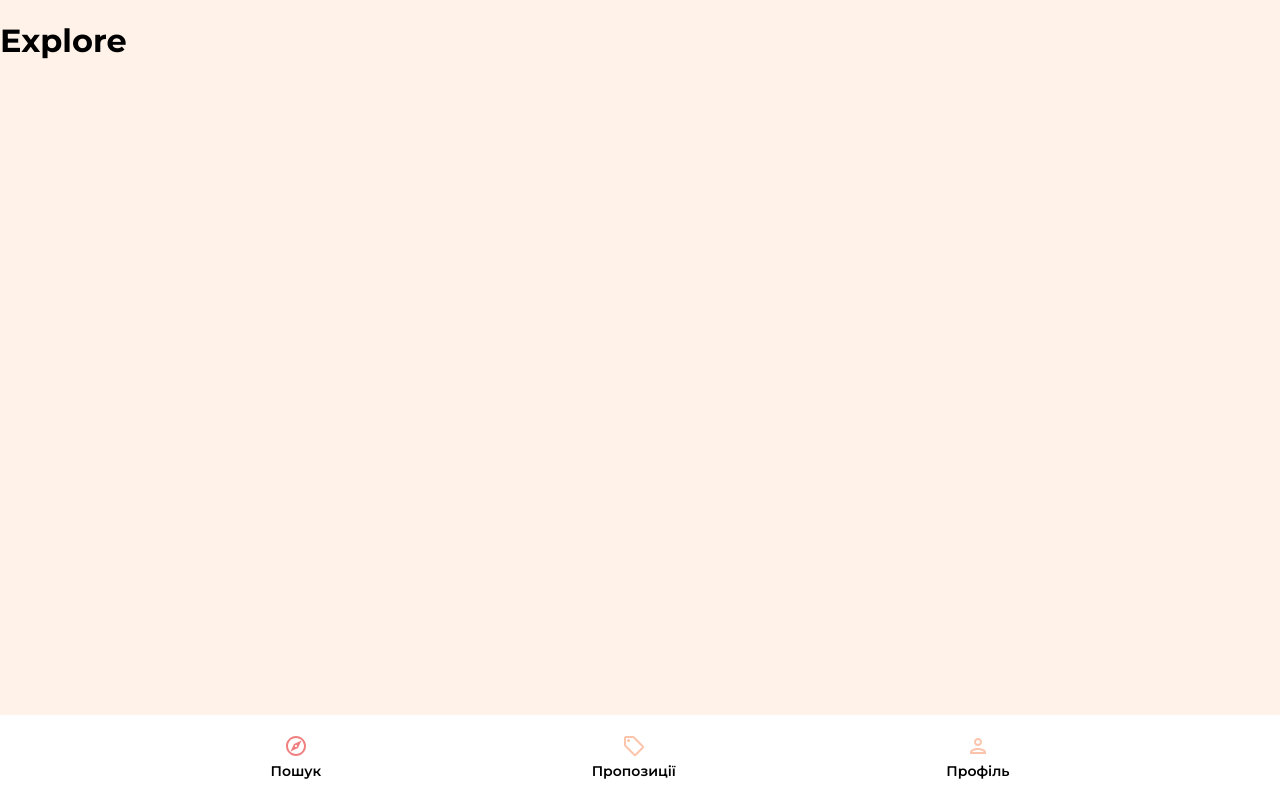
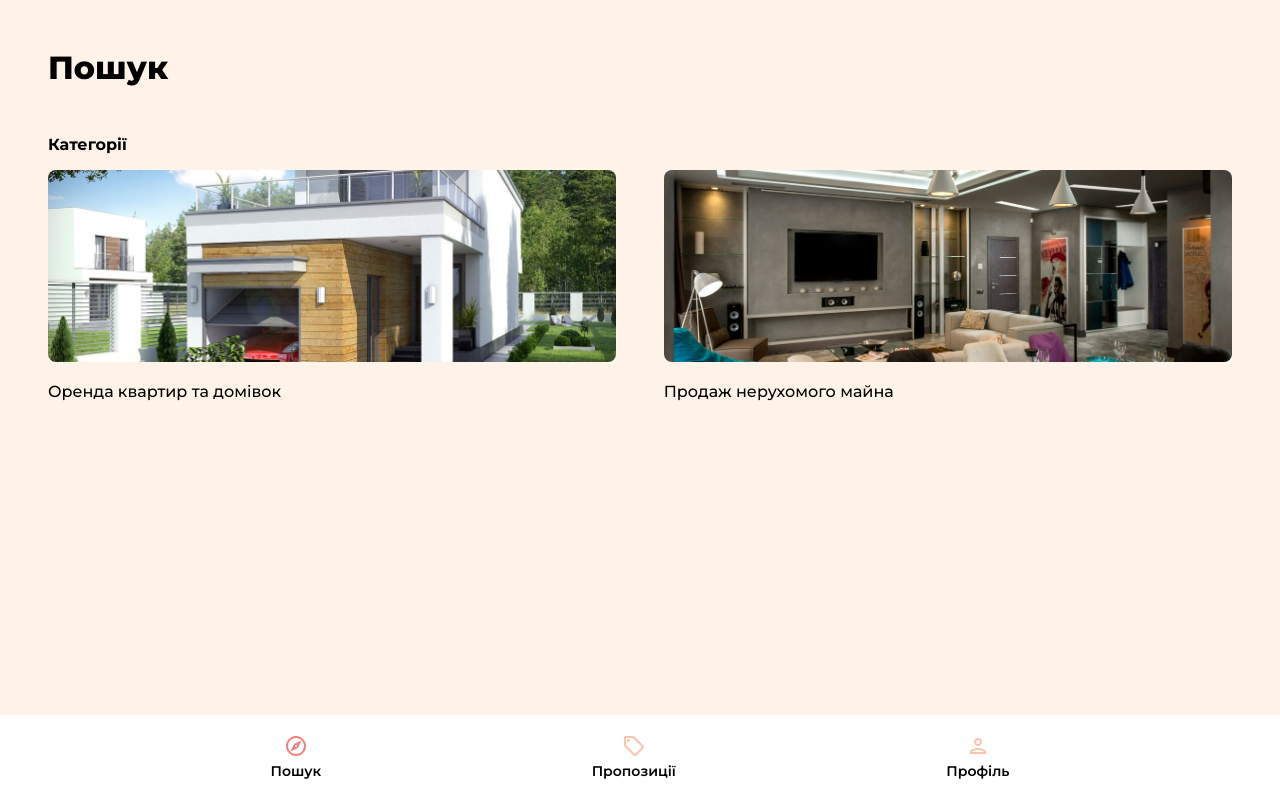
Before and after one commit to Nevskayad/real-estate, a React (Create React App) app: page / in a window 1280 px wide. Built offline with nearby package versions, Linux system fonts and the light colour scheme.

Commit message:
Start working on the explore page

```diff
--- a/src/App.js
+++ b/src/App.js
@@ -5,6 +5,7 @@ import Navbar from './components/Navbar';
 import PrivateRoute from './components/PrivateRoute';
 import Explore from './pages/Explore';
 import Offers from './pages/Offers';
+import Category from './pages/Category';
 import Profile from './pages/Profile';
 import SignIn from './pages/SignIn';
 import ForgotPassword from './pages/ForgotPassword';
@@ -17,6 +18,7 @@ function App() {
         <Routes>
           <Route path="/" element={<Explore />} />
           <Route path="/offers" element={<Offers />} />
+          <Route path="/category/:categoryName" element={<Category />} />
           <Route path="/profile" element={<PrivateRoute />}>
             <Route path="/profile" element={<Profile />} />
           </Route>
--- a/src/index.css
+++ b/src/index.css
@@ -377,7 +377,7 @@ button {
   min-height: 115px;
   height: 15vw;
   width: 100%;
-  border-radius: 1.5rem;
+  border-radius: 0.5rem;
   object-fit: cover;
   margin: 0 auto;
 }
--- /dev/null
+++ b/src/pages/Category.jsx
@@ -0,0 +1,5 @@
+function Category() {
+  return <div>Category</div>;
+}
+
+export default Category;
--- a/src/pages/Explore.jsx
+++ b/src/pages/Explore.jsx
@@ -1,5 +1,29 @@
+import { Link } from 'react-router-dom';
+import rentImage from '../assets/jpg/img1.jpg';
+import sellImage from '../assets/jpg/img2.jpg';
+
 function Explore() {
-  return <h1>Explore</h1>;
+  return (
+    <div className="explore">
+      <header>
+        <p className="pageHeader">Пошук</p>
+      </header>
+
+      <main>
+        <p className="exploreCategoryHeading">Категорії</p>
+        <div className="exploreCategories">
+          <Link to="/category/rent">
+            <img src={rentImage} alt="оренда" className="exploreCategoryImg" />
+            <p className="exploreCategoryName">Оренда квартир та домівок</p>
+          </Link>
+          <Link to="/category/sell">
+            <img src={sellImage} alt="продаж" className="exploreCategoryImg" />
+            <p className="exploreCategoryName">Продаж нерухомого майна</p>
+          </Link>
+        </div>
+      </main>
+    </div>
+  );
 }
 
 export default Explore;
```
